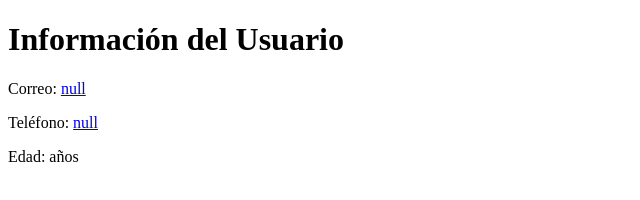
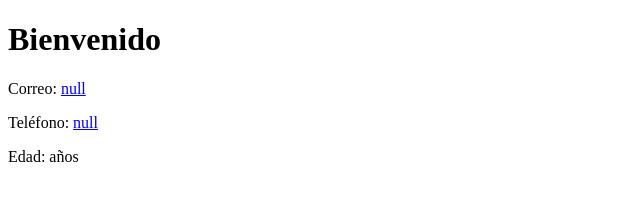
Before and after one commit to Adrianmaiden/Adrianmaiden.github.io, a plain HTML site: page tienda/respuesta.html in a window 1280 px wide. Shown: the whole page, without its empty margins (0-640 px from the left). Drawn offline with Linux system fonts and the light colour scheme.

Commit message:
BarrosoBarrios_Adrian

```diff
--- a/tienda/respuesta.html
+++ b/tienda/respuesta.html
@@ -4,7 +4,7 @@
   <title>Bienvenido</title>
 </head>
 <body>
-  <h1>Información del Usuario</h1>
+  <h1>Bienvenido</h1>
   <h1 id="infoNombres"></h1> <h2 id="infoApellidos"></h2>
   <p>Correo: <span id="infoCorreo"></span></p>
   <p>Teléfono: <span id="infoTelefono"></span></p>
```
Also changed, not shown: tienda/index.html (+1 -0 lines).
